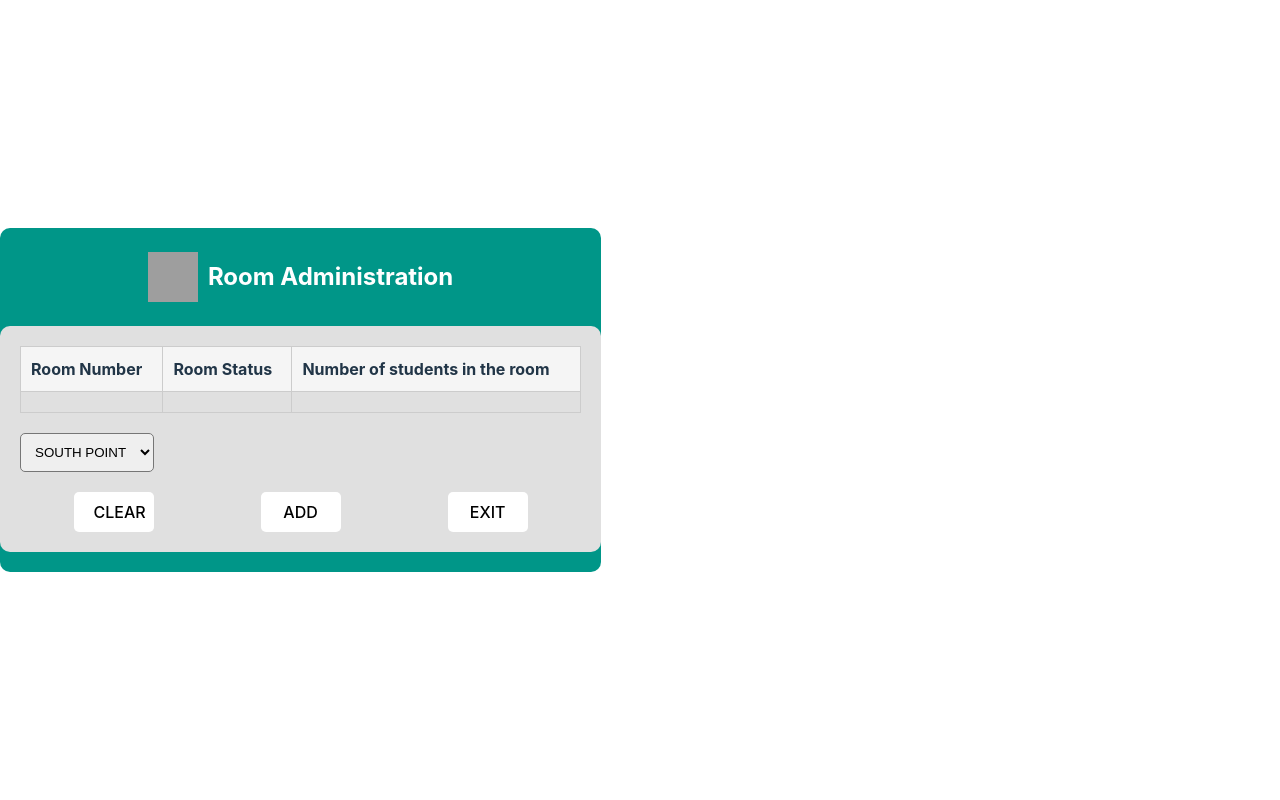
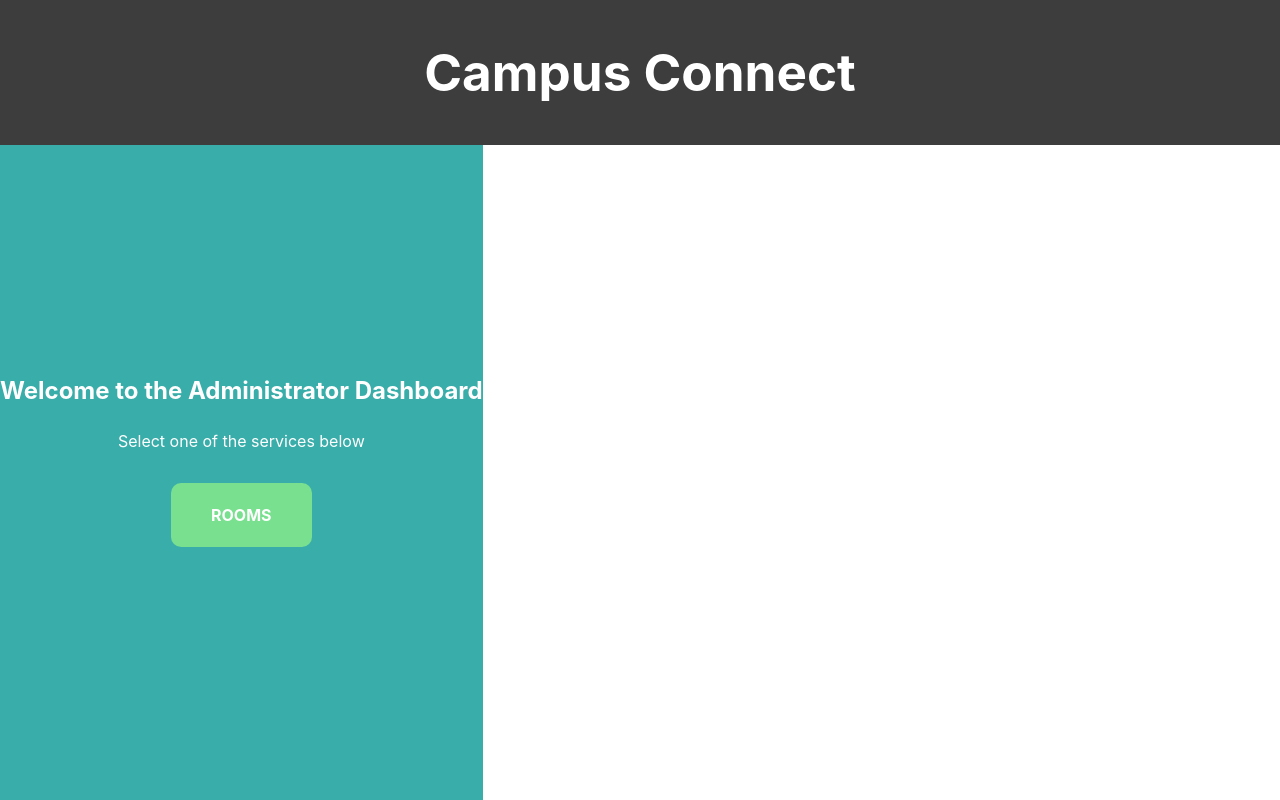
Before and after one commit to Aphelele218130260/Campus-Connect, a React (Vite) app: page / in a window 1280 px wide. Built offline with nearby package versions, Linux system fonts and the light colour scheme; grey boxes are pictures that could not be loaded.

Commit message:
dashboard

```diff
--- a/package.json
+++ b/package.json
@@ -18,7 +18,7 @@
     "prop-types": "^15.8.1",
     "react": "^18.2.0",
     "react-dom": "^18.2.0",
-    "react-router-dom": "^6.21.3",
+    "react-router-dom": "^6.26.0",
     "react-typewriter-effect": "^1.1.0"
   },
   "devDependencies": {
--- a/src/App.jsx
+++ b/src/App.jsx
@@ -1,13 +1,20 @@
-import {  } from 'react';
-
-import RoomAdministration from "./components/RoomAdministration";
-//import StudentAdministration from './components/StudentAdministration';
+import React from 'react';
+import { BrowserRouter as Router, Routes, Route } from 'react-router-dom';
+import Dashboard from './components/Dashboard';
+import RoomAdministration from './components/RoomAdministration';
+// import StudentAdministration from './components/StudentAdministration';
 
 function App() {
-  return (
-      <RoomAdministration />
-      //<StudentAdministration />
-  );
+    return (
+        <Router>
+            <Routes>
+                <Route path="/" element={<Dashboard />} />
+                <Route path="/RoomAdministration" element={<RoomAdministration />} />
+                {/* Add more routes as needed */}
+                {/* <Route path="/students" element={<StudentAdministration />} /> */}
+            </Routes>
+        </Router>
+    );
 }
 
 export default App;
--- /dev/null
+++ b/src/components/Dashboard.css
@@ -0,0 +1,44 @@
+.dashboard {
+    display: flex;
+    flex-direction: column;
+    justify-content: center;
+    align-items: center;
+    height: 100vh;
+    background-color: #38ada9;
+    text-align: center;
+    color: white;
+}
+
+.dashboard-header {
+    background-color: #3d3d3d;
+    width: 100%;
+    padding: 10px 0;
+    position: fixed;
+    top: 0;
+    left: 0;
+    text-align: center;
+}
+
+.dashboard-content {
+    margin-top: 100px;
+}
+
+.services {
+    display: flex;
+    justify-content: center;
+    gap: 20px;
+    margin-top: 30px;
+}
+
+.service {
+    background-color: #78e08f;
+    padding: 20px 40px;
+    border-radius: 10px;
+    font-weight: bold;
+    cursor: pointer;
+    transition: background-color 0.3s;
+}
+
+.service:hover {
+    background-color: #60a3bc;
+}
--- /dev/null
+++ b/src/components/Dashboard.jsx
@@ -0,0 +1,28 @@
+import React from 'react';
+import { useNavigate } from 'react-router-dom';
+import './Dashboard.css';
+
+const Dashboard = () => {
+    const navigate = useNavigate();
+
+    return (
+        <div className="dashboard">
+            <header className="dashboard-header">
+                <h1>Campus Connect</h1>
+            </header>
+            <div className="dashboard-content">
+                <h2>Welcome to the Administrator Dashboard</h2>
+                <p>Select one of the services below</p>
+                <div className="services">
+
+                    <div className="service" onClick={() => navigate('/RoomAdministration')}>
+                        ROOMS
+                    </div>
+
+                </div>
+            </div>
+        </div>
+    );
+};
+
+export default Dashboard;
```
Also changed, not shown: 1 other file (tests, documents, lock files or other folders).
